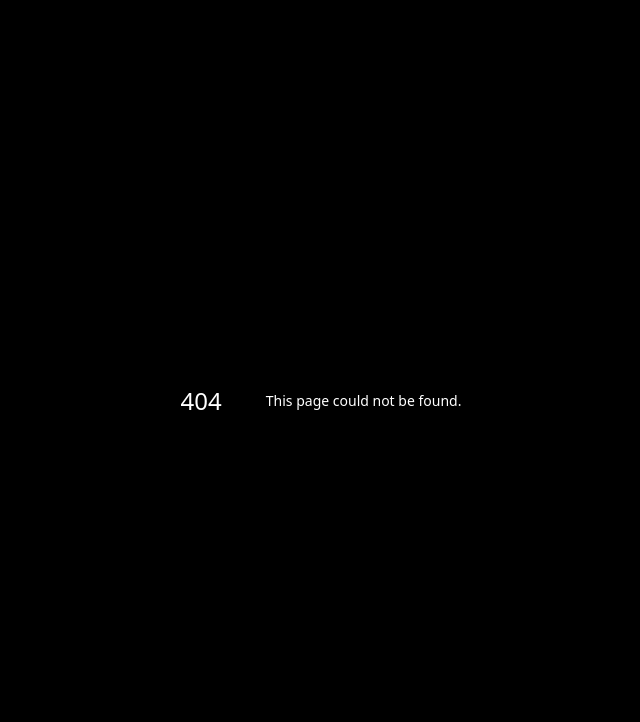
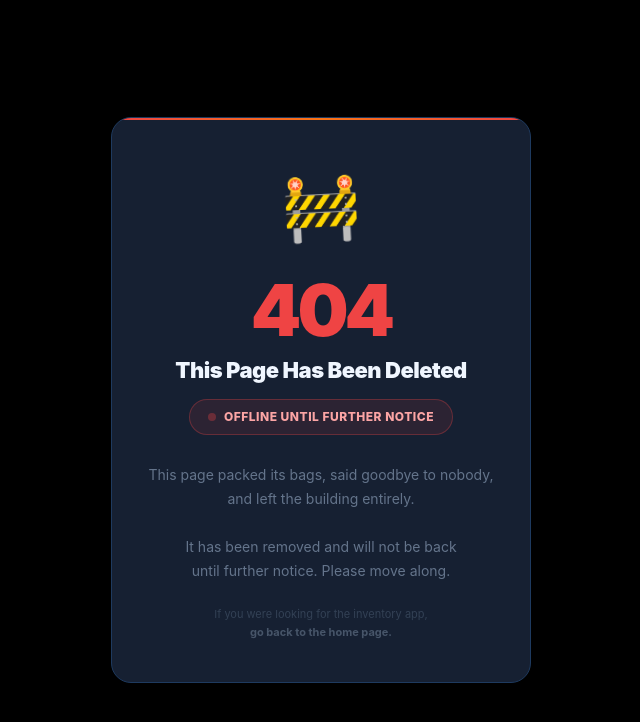
Before and after one commit to ASC-Harrison/nextjs-with-supabase, a Next.js app: page /login in a window 1280 px wide. Before the commit this address had no page. Shown: the top 722 px of the page, without its empty margins (319-959 px from the left). Built offline with nearby package versions, Linux system fonts and the light colour scheme.

Commit message:
Create page.tsx

```diff
--- /dev/null
+++ b/app/login/page.tsx
@@ -0,0 +1,41 @@
+export default function LoginPage() {
+  return (
+    <>
+      <style dangerouslySetInnerHTML={{ __html: `
+        * { box-sizing: border-box; margin: 0; padding: 0; }
+        body { background: #0a0f1e; font-family: -apple-system, BlinkMacSystemFont, 'SF Pro Display', 'Segoe UI', sans-serif; }
+        .root { min-height: 100vh; display: flex; align-items: center; justify-content: center; padding: 16px; }
+        .card { max-width: 420px; width: 100%; background: #162032; border: 1px solid #1e3a5f; border-radius: 20px; padding: 40px 32px; text-align: center; position: relative; overflow: hidden; }
+        .card::before { content: ''; position: absolute; top: 0; left: 0; right: 0; height: 2px; background: linear-gradient(90deg, #ef4444, #f97316, #ef4444); }
+        .icon { font-size: 64px; margin-bottom: 20px; display: block; animation: wobble 2s infinite; }
+        @keyframes wobble { 0%,100% { transform: rotate(-5deg); } 50% { transform: rotate(5deg); } }
+        .code { font-size: 72px; font-weight: 900; color: #ef4444; letter-spacing: -4px; line-height: 1; margin-bottom: 8px; }
+        .title { font-size: 22px; font-weight: 900; color: #f0f6ff; margin-bottom: 12px; letter-spacing: -0.5px; }
+        .msg { font-size: 14px; color: #64748b; line-height: 1.7; margin-bottom: 24px; }
+        .badge { display: inline-flex; align-items: center; gap: 8px; background: rgba(239,68,68,0.1); border: 1px solid rgba(239,68,68,0.3); border-radius: 9999px; padding: 8px 18px; font-size: 12px; font-weight: 800; color: #fca5a5; letter-spacing: 0.5px; margin-bottom: 28px; }
+        .dot { width: 8px; height: 8px; border-radius: 50%; background: #ef4444; animation: blink 1.2s infinite; }
+        @keyframes blink { 0%,100% { opacity: 1; } 50% { opacity: 0.2; } }
+        .footer { font-size: 11px; color: #334155; margin-top: 24px; line-height: 1.6; }
+        .footer strong { color: #475569; }
+      ` }} />
+      <div className="root">
+        <div className="card">
+          <span className="icon">🚧</span>
+          <div className="code">404</div>
+          <div className="title">This Page Has Been Deleted</div>
+          <div className="badge"><span className="dot" />OFFLINE UNTIL FURTHER NOTICE</div>
+          <div className="msg">
+            This page packed its bags, said goodbye to nobody,<br />
+            and left the building entirely.<br /><br />
+            It has been removed and will not be back<br />
+            until further notice. Please move along.
+          </div>
+          <div className="footer">
+            If you were looking for the inventory app,<br />
+            <strong>go back to the home page.</strong>
+          </div>
+        </div>
+      </div>
+    </>
+  );
+}
```
